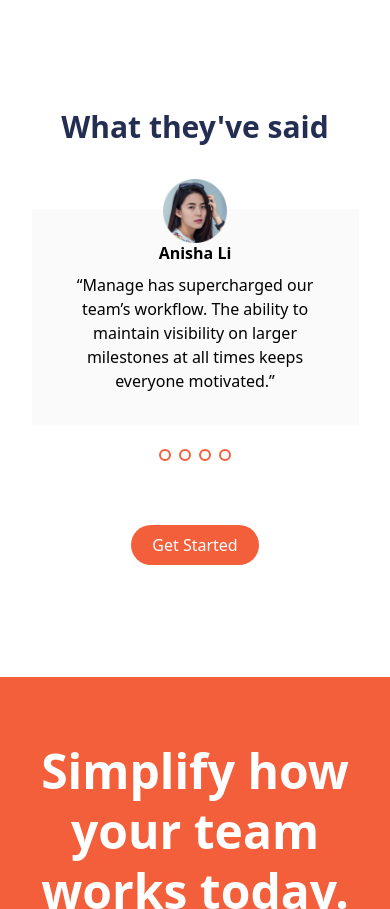
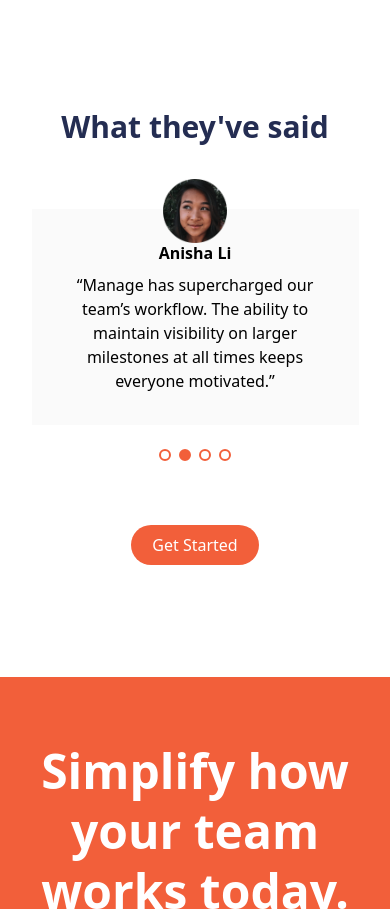
Before and after one commit to Cokejnr7/Manage, a website: page index.html in a window 390 px wide. Shown: the part 1861-2770 px from the top of the page. Drawn offline with nearby package versions, Linux system fonts and the light colour scheme; files that its build step writes are made by us from their sources.

Commit message:
recursive function

```diff
--- a/index.html
+++ b/index.html
@@ -249,11 +249,11 @@
               keeps everyone motivated.”</p>
           </div>
 
-          <div class="flex gap-x-2 self-center">
-            <div class="rounded-full h-3 w-3 border-2 border-brightRed"></div>
-            <div class="rounded-full h-3 w-3 border-2 border-brightRed"></div>
-            <div class="rounded-full h-3 w-3 border-2 border-brightRed"></div>
-            <div class="rounded-full h-3 w-3 border-2 border-brightRed"></div>
+          <div class="flex gap-x-2 self-center navigators">
+            <div class="rounded-full h-3 w-3 border-2 border-brightRed cursor-pointer"></div>
+            <div class="rounded-full h-3 w-3 border-2 border-brightRed cursor-pointer"></div>
+            <div class="rounded-full h-3 w-3 border-2 border-brightRed cursor-pointer"></div>
+            <div class="rounded-full h-3 w-3 border-2 border-brightRed cursor-pointer"></div>
           </div>
       </div>
 
--- a/index.js
+++ b/index.js
@@ -3,6 +3,8 @@
 const newsLetter = document.querySelector("#news-letter");
 const form = document.querySelector(".form");
 const errorParagraph = document.querySelector(".error");
+const navigators = document.querySelectorAll(".navigators div");
+const mobileCard = document.querySelector(".mobile-card");
 
 hamburger.addEventListener("click", () => {
   hamburger.classList.toggle("open");
@@ -53,3 +55,25 @@
             It keeps the whole team in-sync without being intrusive.”`,
   },
 ];
+
+let currentIndex = 0;
+const brightRed = "hsl(12, 88%, 59%)";
+
+function changeBackgroundColor() {
+  navigators[currentIndex].style.backgroundColor = brightRed;
+  mobileCard.children[0].setAttribute("src", data[currentIndex].imageSrc);
+  if (currentIndex < data.length - 1) {
+    currentIndex++;
+  } else {
+    currentIndex = 0;
+  }
+
+  setTimeout(() => {
+    navigators.forEach((navigator) => {
+      navigator.style.backgroundColor = "white";
+    });
+    changeBackgroundColor();
+  }, 5000);
+}
+
+changeBackgroundColor();
```
